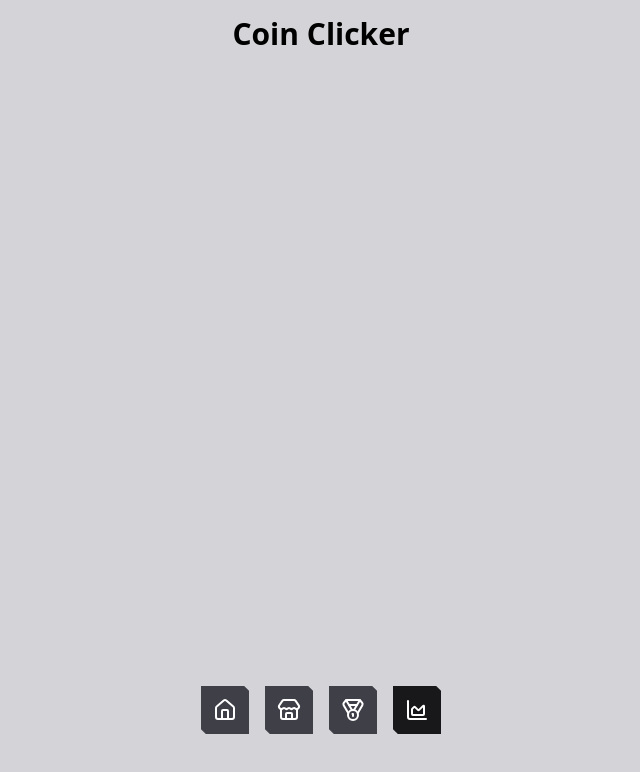
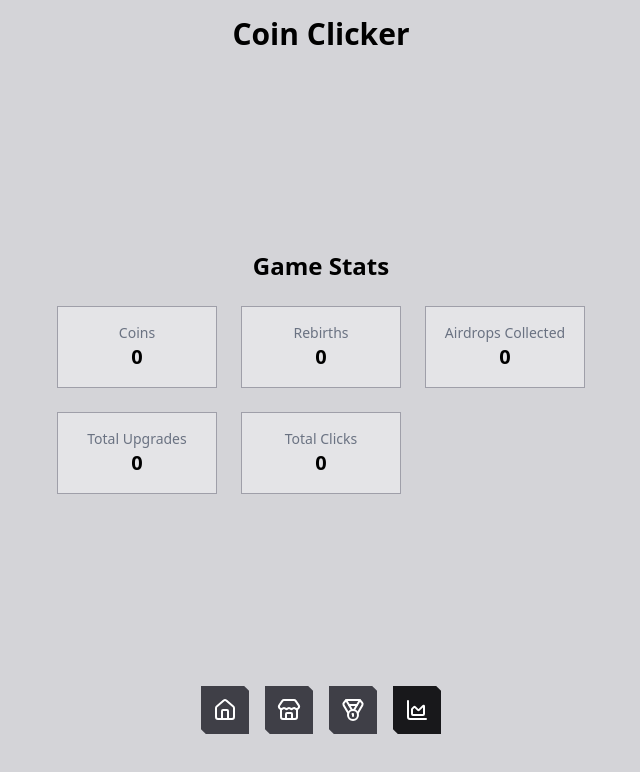
Before and after one commit to CT02k/coin-clicker, a Next.js app: page / in a window 1280 px wide. Both pictures are taken after a click on the button 736 px from the left and 710 px from the top of the page. Shown: the top 772 px of the page, without its empty margins (319-959 px from the left). Built offline with nearby package versions, Linux system fonts and the light colour scheme.

Commit message:
feat:os cara tá no teto

```diff
--- a/src/app/components/AirDrop.tsx
+++ b/src/app/components/AirDrop.tsx
@@ -36,7 +36,7 @@ export default function AirdropSystem({ state, dispatch }: Props) {
 
       setTimeout(() => {
         setDrops((prev) => prev.filter((d) => d.id !== newDrop.id));
-      }, 5000);
+      }, interval);
     };
 
     const timer = setInterval(() => {
@@ -53,7 +53,7 @@ export default function AirdropSystem({ state, dispatch }: Props) {
     const dropValueMultiplier = 1 + (state.upgrades.extraDropValue || 0) * 0.1;
 
     dispatch({
-      type: ActionType.AddCoins,
+      type: ActionType.CollectAirdrop,
       payload: {
         amount: Math.floor(baseAmount * dropValueMultiplier),
       },
--- a/src/app/components/Game.tsx
+++ b/src/app/components/Game.tsx
@@ -6,9 +6,10 @@ import { useGameState } from "./utils/hooks";
 import { useTab } from "./utils/hooks";
 import { AchievementActionType, useAchievements } from "./lib/Achievement";
 
-import AchievementToast from "./AchievementToast";
+import AchievementToast from "./lib/AchievementToast";
 import { useEffect, useState } from "react";
 import Achievements from "../tabs/Achievements";
+import Stats from "../tabs/Stats";
 
 export default function Game() {
   const [state, dispatch] = useGameState();
@@ -34,8 +35,8 @@ export default function Game() {
         {
           clicker: <CoinClicker state={state} dispatch={dispatch} />,
           store: <Store state={state} dispatch={dispatch} />,
-          achievements: <Achievements state={state} dispatch={dispatch} />,
-          stats: <></>,
+          achievements: <Achievements />,
+          stats: <Stats state={state} dispatch={dispatch} />,
         }[tab]
       }
       <Navigation tab={tab} state={state} dispatch={dispatch} setTab={setTab} />
--- a/src/app/components/lib/Achievement.tsx
+++ b/src/app/components/lib/Achievement.tsx
@@ -111,7 +111,7 @@ type AchievementState = {
   achievements: Achievement[];
 };
 
-type AchievementAction =
+export type AchievementAction =
   | { type: AchievementActionType.UNLOCK; id: string }
   | { type: AchievementActionType.LOAD_SAVED; payload: Achievement[] };
 
--- a/src/app/components/types/gameReducer.ts
+++ b/src/app/components/types/gameReducer.ts
@@ -1,6 +1,7 @@
 export type GameState = {
   coins: number;
   rebirths: number;
+  totalClicks: number;
   upgrades: Record<string, number>;
   airdrops_collected: number;
   lucky_event_triggered: boolean;
@@ -9,6 +10,7 @@ export type GameState = {
 export enum ActionType {
   AddCoins = "ADD_COINS",
   RemoveCoins = "REMOVE_COINS",
+  AddClick = "ADD_CLICK",
   BuyUpgrade = "BUY_UPGRADE",
   BuyUpgradeBulk = "BUY_UPGRADE_BULK",
   AddRebirth = "ADD_REBIRTH",
@@ -21,6 +23,7 @@ export enum ActionType {
 type ActionMap = {
   [ActionType.AddCoins]: { amount: number };
   [ActionType.RemoveCoins]: { amount: number };
+  [ActionType.AddClick]: undefined;
   [ActionType.BuyUpgrade]: { upgradeId: string; cost: number };
   [ActionType.BuyUpgradeBulk]: { upgradeId: string; amount: number; totalCost: number };
   [ActionType.AddRebirth]: undefined;
@@ -40,6 +43,7 @@ export type Action = {
 export const initialGameState: GameState = {
   coins: 0,
   rebirths: 0,
+  totalClicks: 0,
   upgrades: {},
   airdrops_collected: 0,
   lucky_event_triggered: false,
@@ -52,6 +56,9 @@ export const gameReducer = (state: GameState, action: Action): GameState => {
 
     case ActionType.RemoveCoins:
       return { ...state, coins: Math.max(0, state.coins - action.payload.amount) };
+
+    case ActionType.AddClick:
+      return { ...state, totalClicks: state.totalClicks + 1 };
 
     case ActionType.BuyUpgrade: {
       const { upgradeId, cost } = action.payload;
--- a/src/app/layout.tsx
+++ b/src/app/layout.tsx
@@ -1,7 +1,6 @@
 import type { Metadata } from "next";
 import { Geist, Geist_Mono } from "next/font/google";
 import "./globals.css";
-import { AchievementProvider } from "./components/lib/Achievement";
 
 const geistSans = Geist({
   variable: "--font-geist-sans",
@@ -25,12 +24,8 @@ export default function RootLayout({
   children: React.ReactNode;
 }>) {
   return (
-    <AchievementProvider>
-      <html lang="en">
-        <body className={`${geistSans.variable} ${geistMono.variable} antialiased`}>
-          {children}
-        </body>
-      </html>
-    </AchievementProvider>
+    <html lang="en">
+      <body className={`${geistSans.variable} ${geistMono.variable} antialiased`}>{children}</body>
+    </html>
   );
 }
--- a/src/app/page.tsx
+++ b/src/app/page.tsx
@@ -1,6 +1,11 @@
 "use client";
 import Game from "./components/Game";
+import { AchievementProvider } from "./components/lib/Achievement";
 
 export default function Page() {
-  return <Game />;
+  return (
+    <AchievementProvider>
+      <Game />
+    </AchievementProvider>
+  );
 }
--- a/src/app/tabs/Achievements.tsx
+++ b/src/app/tabs/Achievements.tsx
@@ -7,14 +7,14 @@ type Props = {
   dispatch: React.Dispatch<Action>;
 };
 
-export default function Achievements({ state }: Props) {
+export default function Achievements() {
   const { state: achievementState } = useAchievements();
 
   return (
     <div className="achievements flex flex-col justify-center items-center gap-6 w-2/3">
       <div className="flex flex-wrap px-8 py-6 gap-4 max-h-[70vh] overflow-y-auto">
         {achievementState.achievements.map((ach) => {
-          const unlocked = ach.condition(state);
+          const unlocked = ach.achieved;
 
           return (
             <div
--- a/src/app/tabs/CoinClicker.tsx
+++ b/src/app/tabs/CoinClicker.tsx
@@ -22,6 +22,11 @@ export default function CoinClicker({ state, dispatch }: Props) {
       payload: {
         amount: calculateClickGain(state),
       },
+    });
+
+    dispatch({
+      type: ActionType.AddClick,
+      payload: undefined,
     });
 
     const isLucky = Math.random() < 0.000001;
--- a/src/app/tabs/Stats.tsx
+++ b/src/app/tabs/Stats.tsx
@@ -5,6 +5,31 @@ type Props = {
   dispatch: React.Dispatch<Action>;
 };
 
-export default function Store({ state, dispatch }: Props) {
-  return <div className="stats flex flex-col justify-center items-center gap-4"></div>;
+export default function Stats({ state }: Props) {
+  return (
+    <div className="stats flex flex-col justify-center items-center gap-6 p-6">
+      <h2 className="text-2xl font-bold">Game Stats</h2>
+
+      <div className="grid grid-cols-2 md:grid-cols-3 gap-6">
+        <StatCard label="Coins" value={state.coins.toLocaleString()} />
+        <StatCard label="Rebirths" value={state.rebirths} />
+        <StatCard label="Airdrops Collected" value={state.airdrops_collected} />
+        <StatCard
+          label="Total Upgrades"
+          value={Object.values(state.upgrades || {}).reduce((sum, v) => sum + v, 0)}
+        />
+        <StatCard label="Total Clicks" value={state.totalClicks} />
+        {state.lucky_event_triggered && <StatCard label="One in a Million" value="Yes 🎉" />}
+      </div>
+    </div>
+  );
 }
+
+function StatCard({ label, value }: { label: string; value: string | number }) {
+  return (
+    <div className="p-4 w-40 border border-zinc-400 flex flex-col items-center bg-zinc-200">
+      <span className="text-sm text-gray-500">{label}</span>
+      <span className="text-xl font-semibold">{value}</span>
+    </div>
+  );
+}
```
